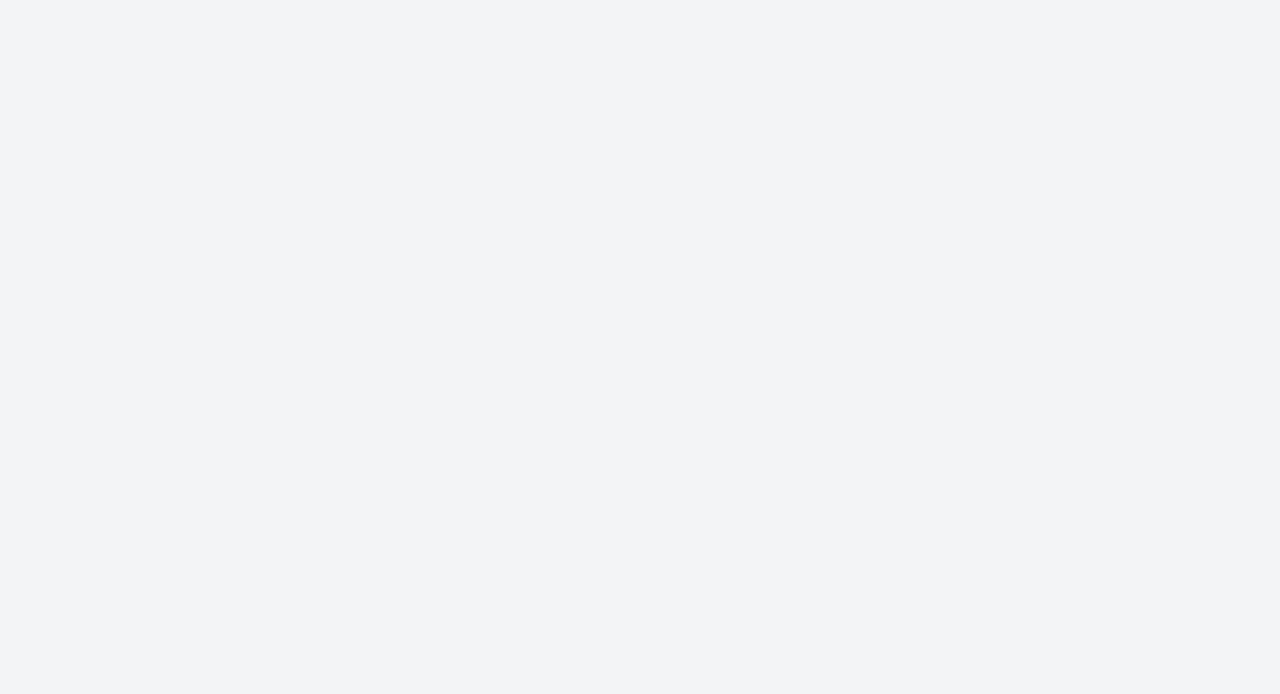
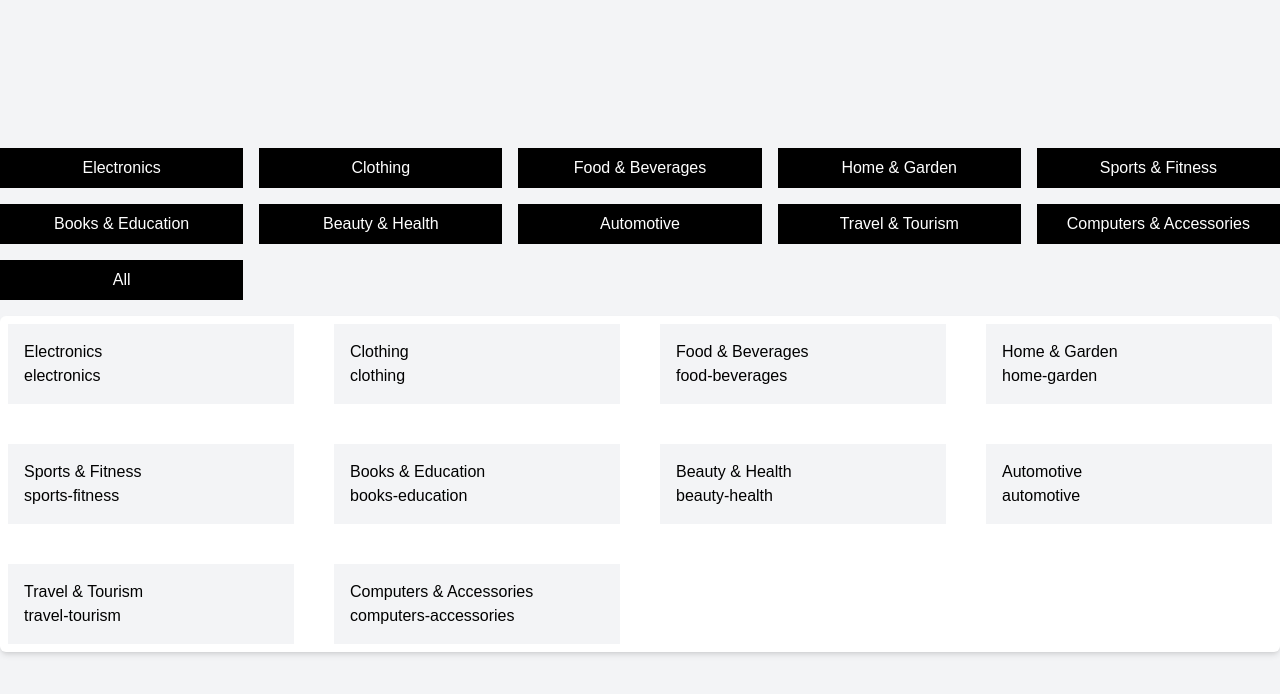
Before and after one commit to TONY-OCHIENG/PrescribeMed, a React (Vite) app in the folder client/: page / in a window 1280 px wide. Before the commit this address had no page. Shown: the top 694 px of the page. Built offline with nearby package versions, Linux system fonts and the light colour scheme.

Commit message:
Fetching doctor's details from the database

```diff
--- a/client/src/App.jsx
+++ b/client/src/App.jsx
@@ -6,11 +6,13 @@ import Dashboard from './pages/Dashboard'
 import Appointments from './pages/Appointments'
 import Doctors from './pages/Doctors'
 import AddDoctors from './pages/AddDoctors'
+import Filter from './pages/Filter'
 
 function App() {
   return (
     <div className='bg-gray-100 h-[100vh]'>
       <Routes>
+        <Route path='/' element={<Filter/>}/>
         <Route path='/login' element={<AdminLogin/>}/>
         <Route path='/admin' element={<Admin/>}>
          <Route path='' element={<Dashboard/>}/>
--- /dev/null
+++ b/client/src/pages/Buttons.jsx
@@ -0,0 +1,17 @@
+import React from 'react'
+import { categories } from './Data'
+
+function Buttons({menuItems,filterItems,setItem}) {
+  return (
+    <div className='grid grid-cols-5 gap-4 '>
+        {
+            menuItems.map((val) => (
+                <button key={val} className='bg-black text-white p-2' onClick={() => filterItems(val)}>{val}</button>
+            ))
+        }
+        <button className='bg-black text-white p-2' onClick={() => setItem(categories)}>All</button>
+    </div>
+  )
+}
+
+export default Buttons
--- /dev/null
+++ b/client/src/pages/Card.jsx
@@ -0,0 +1,18 @@
+import React from 'react'
+
+function Card({item}) {
+  return (
+    <div className='p-2 rounded-md bg-white shadow-md grid grid-cols-4 gap-10'>
+        {
+            item.map((items) => (
+                <div key={items.id} className='bg-gray-100 p-4'>
+                <p>{items.name}</p>
+                <p>{items.slug}</p>
+                </div>
+            ))
+        }
+    </div>
+  )
+}
+
+export default Card
--- /dev/null
+++ b/client/src/pages/Data.js
@@ -0,0 +1,52 @@
+export const categories = [
+  {
+    id: 1,
+    name: "Electronics",
+    slug: "electronics"
+  },
+  {
+    id: 2,
+    name: "Clothing",
+    slug: "clothing"
+  },
+  {
+    id: 3,
+    name: "Food & Beverages",
+    slug: "food-beverages"
+  },
+  {
+    id: 4,
+    name: "Home & Garden",
+    slug: "home-garden"
+  },
+  {
+    id: 5,
+    name: "Sports & Fitness",
+    slug: "sports-fitness"
+  },
+  {
+    id: 6,
+    name: "Books & Education",
+    slug: "books-education"
+  },
+  {
+    id: 7,
+    name: "Beauty & Health",
+    slug: "beauty-health"
+  },
+  {
+    id: 8,
+    name: "Automotive",
+    slug: "automotive"
+  },
+  {
+    id: 9,
+    name: "Travel & Tourism",
+    slug: "travel-tourism"
+  },
+  {
+    id: 10,
+    name: "Computers & Accessories",
+    slug: "computers-accessories"
+  }
+];
--- a/client/src/pages/Doctors.jsx
+++ b/client/src/pages/Doctors.jsx
@@ -1,8 +1,30 @@
+import axios from 'axios'
+import { Loader } from 'lucide-react'
 import React from 'react'
+import { useEffect } from 'react'
+import { useState } from 'react'
 
 function Doctors() {
+  const [doctor,setDoctor] = useState([])
+  const [loading,setloading] = useState(true)
+  useEffect(() => {
+    axios.get('http://localhost:5000/api/actions/getAllDoctors')
+    .then((response) => {
+      if (response.data.success) {
+        setloading(false)
+        setDoctor(response.data.results)
+      } else {
+        setloading(true)
+      }
+    })
+    .catch((error) => {
+      console.log(error)
+      setloading(true)
+    })
+  },[])
+  if (loading) return <Loader className='flex justify-center items-center'/>
   return (
-    <div>Doctors</div>
+    <div className='mt-20 max-w-[90%] mx-auto bg-white'></div>
   )
 }
 
--- /dev/null
+++ b/client/src/pages/Filter.jsx
@@ -0,0 +1,25 @@
+import React from 'react'
+import Card from './Card'
+import { categories } from './Data.js'
+import { useState } from 'react'
+import Buttons from './Buttons.jsx'
+
+function Filter() {
+    const [item,setItem] = useState(categories)
+    const menuItems = [...new Set(categories.map((val) => val.name))]
+    const filterItems = (cat) => {
+        const newItem = categories.filter((ne) => ne.name === cat)
+        setItem(newItem)
+    }
+    console.log(item)
+  return (
+    <div className='w-full h-full flex flex-col justify-center'>
+        <Buttons menuItems={menuItems} filterItems={filterItems} setItem={setItem}/>
+        <div className='mt-4'>
+            <Card item={item}/>
+        </div>
+    </div>
+  )
+}
+
+export default Filter
```
